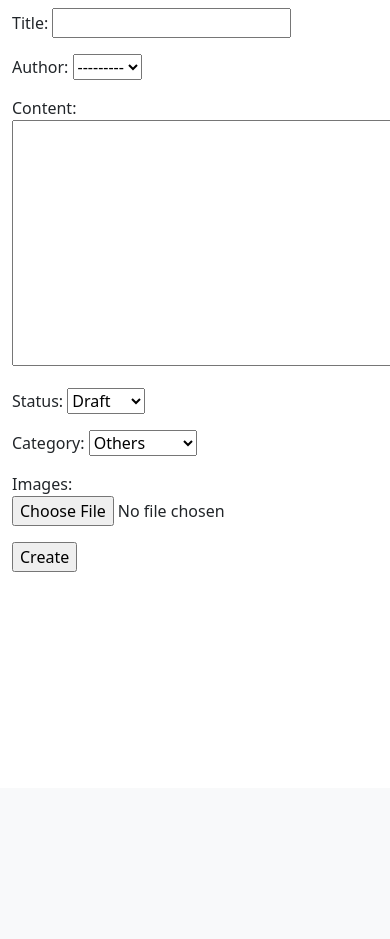
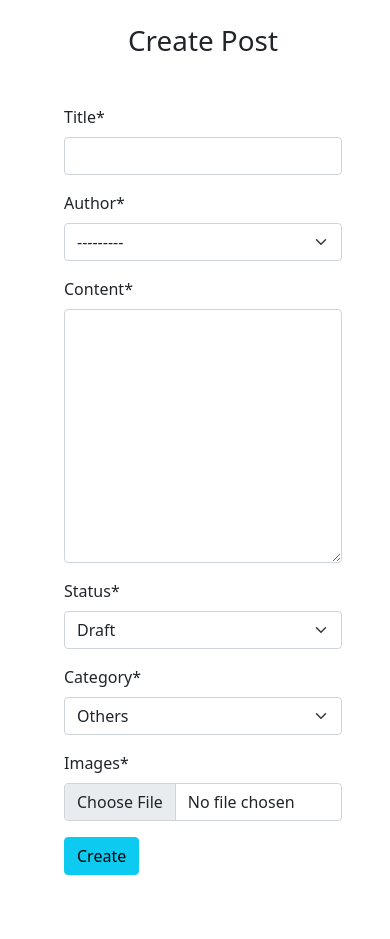
Before and after one commit to rcoffie/simple-blog-app, a Django app: page /create-post/ in a window 390 px wide; the page is wider, and only the part inside the window is pictured. Shown: the part 56-995 px from the top of that part. Before the commit the page ends 628 px from the top of that part, so only its background shows below. Run offline with Django 4.2, Linux system fonts and the light colour scheme; some libraries are stand-ins or nearby versions.

Commit message:
feature-form-design working on form design

```diff
--- a/post/models.py
+++ b/post/models.py
@@ -21,7 +21,7 @@ class Posts(models.Model):
     created_on = models.DateTimeField(auto_now_add=True)
     status = models.IntegerField(choices=STATUS, default=0)
     category = models.CharField(max_length=100,choices= CATEGORY, default='others')
-    images = models.ImageField(upload_to='blog_post', blank=True)
+    images = models.ImageField(upload_to='blog_post', default='default.jpg')
 
 
     class Meta:
--- a/post/views.py
+++ b/post/views.py
@@ -1,6 +1,7 @@
 from django.shortcuts import render,redirect
 from post.forms import PostsForm
 from post.models import Posts
+from django.contrib import messages
 # Create your views here.
 
 
@@ -17,6 +18,8 @@ def create_post(request):
         if create_post_form.is_valid():
             create_post_form.save()
             return redirect('posts_list')
+            # todo an alert message needs to be here
+            # messages.success(request,' Post Created ')
     context = {'create_post_form':create_post_form }
     return render(request, 'posts/create_post.html', context)
 
--- a/templates/base.html
+++ b/templates/base.html
@@ -49,6 +49,7 @@
       </div>
     </nav>
 
+
   {% block content %}
 
   {% endblock %}
--- a/templates/posts/create_post.html
+++ b/templates/posts/create_post.html
@@ -1,15 +1,16 @@
 {% extends 'base.html'%}
-
+{% load crispy_forms_tags %}
 {% block content %}
 
 <div class="container">
   <div class="row">
 
-    <div class="col-md-8">
-    <form class="" action="#" method="POST" enctype='multipart/form-data'>
+    <div class="col-md-7 m-2 p-2">
+      <h1 class="text-center">Create Post </h1>
+    <form class="m-4 p-4" action="#" method="POST" enctype='multipart/form-data'>
       {% csrf_token %}
-      {{create_post_form.as_p}}
-      <input type="submit" name="" value="Create">
+      {{create_post_form | crispy}}
+      <input type="submit" class="btn btn-info" name="" value="Create">
     </form>
 
     </div>
--- a/templates/posts/post_list.html
+++ b/templates/posts/post_list.html
@@ -8,7 +8,7 @@
   <div class="row">
   {% if posts %}
   {% for each in posts %}
-    <div class="col-md-4">
+    <div class="col-md-4 mb-2">
       <div class="card" style="width: 18rem;">
         {% if each.images %}
           <img src="{{each.images.url}}" class="card-img-top" alt="image">
```
Also changed, not shown: simple_blog/settings.py (+19 -0 lines), templates/posts/update_post.html (+6 -5 lines), post/migrations/0011_alter_posts_category.py (added), post/migrations/0012_alter_posts_category_alter_posts_images.py (added), post/migrations/0013_alter_posts_category_alter_posts_images_and_more.py (added), post/migrations/0014_alter_posts_category.py (added).
